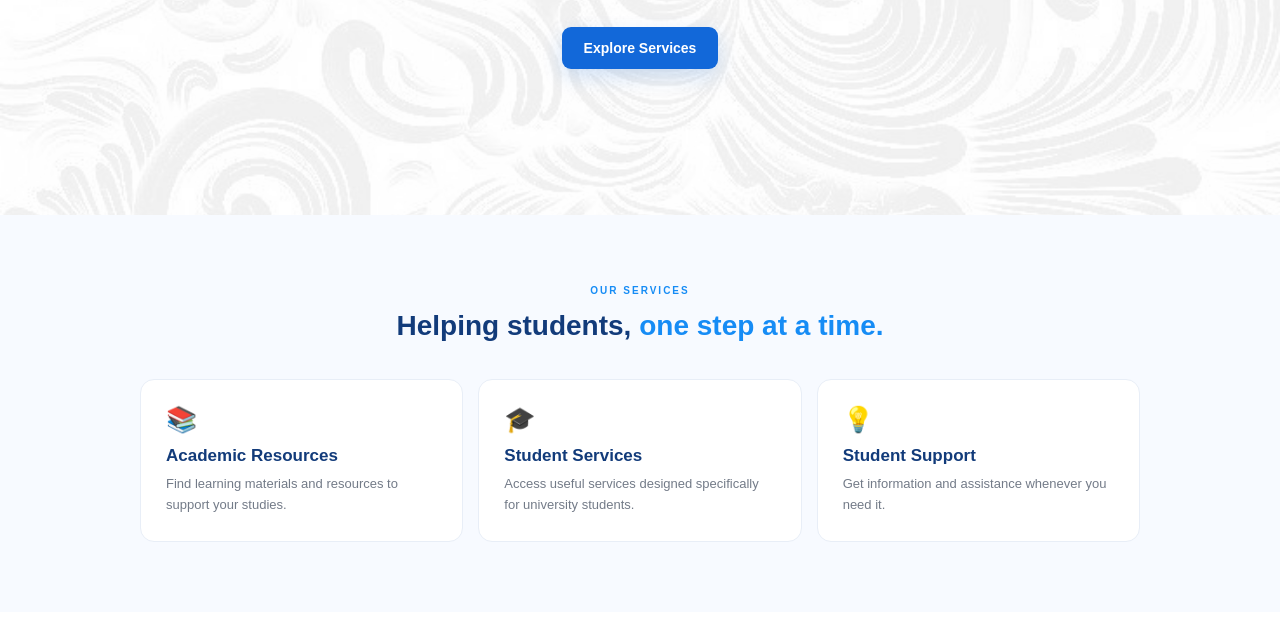
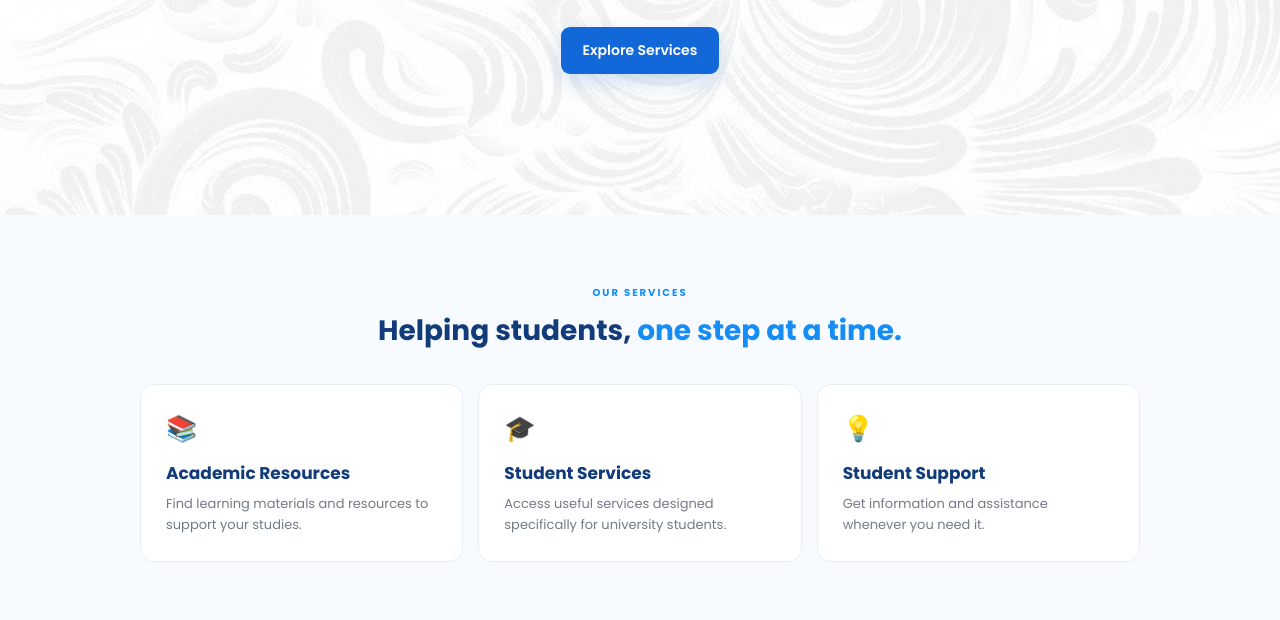
Before and after one commit to Adjieshyam/Savior, a plain HTML site: page index.html in a window 1280 px wide. Shown: the part 480-1100 px from the top of the page. Drawn offline with Linux system fonts and the light colour scheme.

Commit message:
Update project

```diff
--- a/index.html
+++ b/index.html
@@ -5,6 +5,11 @@
     <meta name="viewport" content="width=device-width, initial-scale=1.0">
 
     <title>Student Savior</title>
+
+    <link rel="preconnect" href="https://fonts.googleapis.com">
+    <link rel="preconnect" href="https://fonts.gstatic.com" crossorigin>
+
+    <link href="https://fonts.googleapis.com/css2?family=Poppins:wght@400;500;600;700&display=swap" rel="stylesheet">
 
     <link rel="stylesheet" href="style-responsive.css">
 </head>
--- a/style-responsive.css
+++ b/style-responsive.css
@@ -13,7 +13,7 @@ html {
 }
 
 body {
-    font-family: Arial, Helvetica, sans-serif;
+    font-family: 'Poppins', Arial;
     background: #ffffff;
     color: #123b7a;
 }
```
